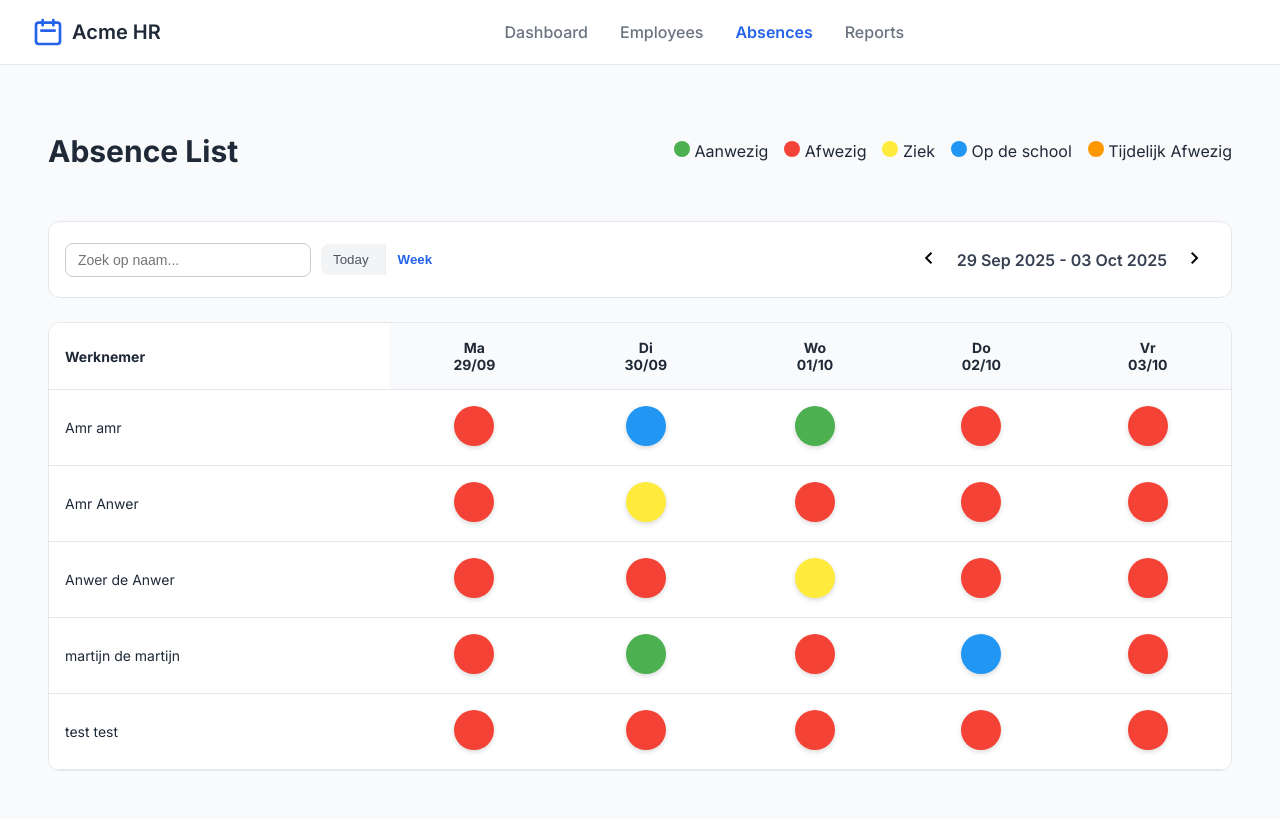
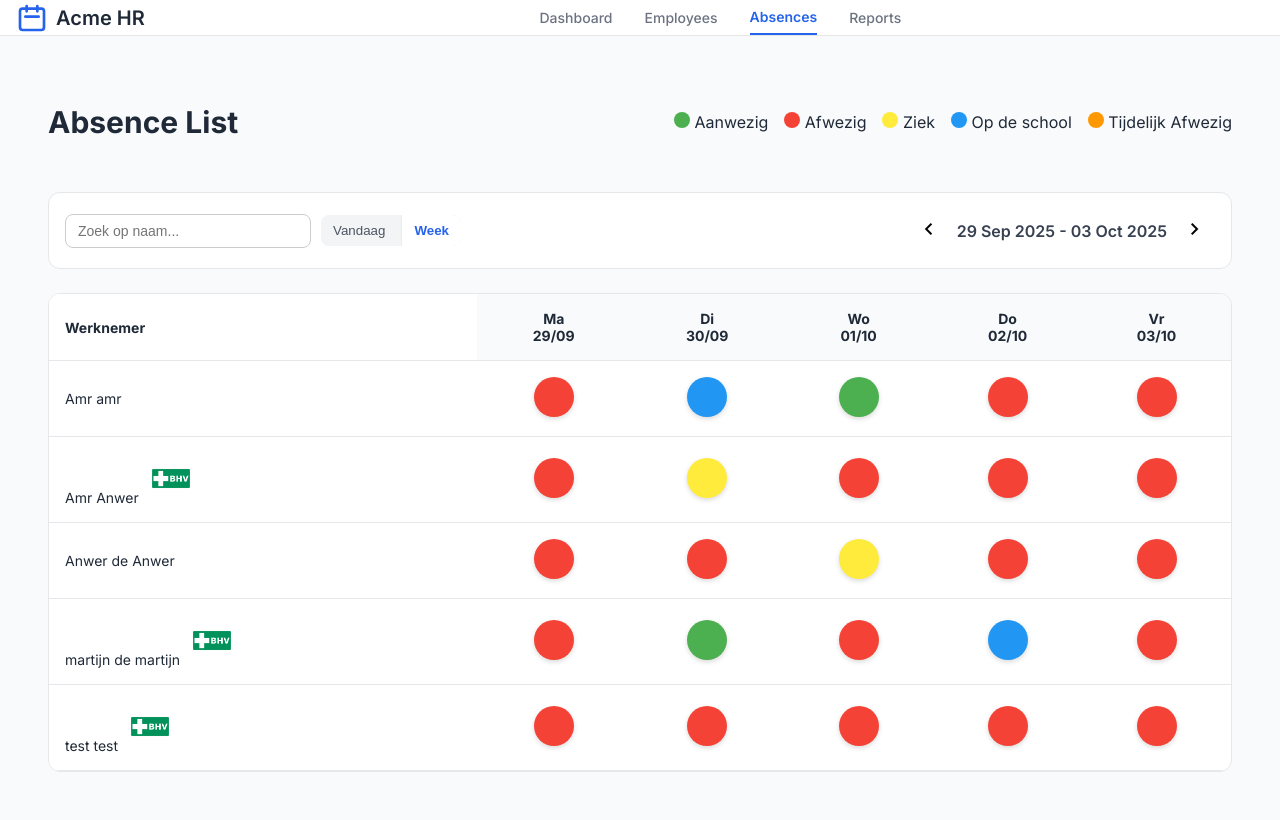
Before and after one commit to safouane070/technolab-dashboard, a PHP site: page /week.php in a window 1280 px wide. Before the commit the page ends 771 px from the top, so only its background shows below. Run offline with PHP 8.4, Linux system fonts and the light colour scheme; data comes from the database, SQL or seed files in the repository.

Commit message:
de bhv logo toe gevoeged

```diff
--- a/css/nav.css
+++ b/css/nav.css
@@ -43,9 +43,10 @@ body {
 }
 
 .logo-icon {
-  width: 10rem;
-  height: 2rem;
+  width: 40px;
+  height: 50px;
   object-fit: contain;
+
 }
 
 /* Navigation */
--- a/dagplanning.php
+++ b/dagplanning.php
@@ -33,7 +33,7 @@ if (isset($_GET['delete'])) {
     $stmt->execute([':id' => $id]);
 }
 
-$stmt = $db->query("SELECT id, voornaam, tussenvoegsel, achternaam, status
+$stmt = $db->query("SELECT id, voornaam, tussenvoegsel, achternaam, status , BHV
                     FROM werknemers
                     ORDER BY achternaam ASC, voornaam ASC");
 $werknemers = $stmt->fetchAll(PDO::FETCH_ASSOC);
@@ -118,7 +118,9 @@ $werknemers = $stmt->fetchAll(PDO::FETCH_ASSOC);
                     };
                 ?>
                     <tr class="<?= $statusClass ?>">
-                        <td><?= ($w['voornaam'].' '.($w['tussenvoegsel']?$w['tussenvoegsel'].' ':'').$w['achternaam']) ?></td>
+                        <td><?= ($w['voornaam'].' '.($w['tussenvoegsel']?$w['tussenvoegsel'].' ':'').$w['achternaam']) ?>   <span class="bhv <?= $w['BHV'] ? 'bhv-BHV' : 'bhv-BHV' ?>">
+                        <?= $w['BHV'] ? '  <img src="image/BHV.png" alt="Technolab Logo" class="logo-icon">' : '' ?>
+                            </span></td>
                         <td><?= $w['status']=='Aanwezig'?'Technolab':'Unknown' ?></td>
                         <td>
                             <form method="post" action="">
--- a/week.php
+++ b/week.php
@@ -35,7 +35,7 @@ if ($_SERVER['REQUEST_METHOD'] === 'POST' && isset($_POST['id'], $_POST['dag'],
 }
 
 // Werknemers ophalen
-$stmt = $db->query("SELECT * FROM werknemers ORDER BY achternaam ASC, voornaam ASC");
+$stmt = $db->query("SELECT * FROM werknemers ORDER BY achternaam ASC, voornaam ASC, BHV");
 $werknemers = $stmt->fetchAll(PDO::FETCH_ASSOC);
 
 // Weekdagen
@@ -57,6 +57,7 @@ $weekDays = [
     <link href="https://fonts.googleapis.com/css2?family=Material+Symbols+Outlined" rel="stylesheet" />
     <link rel="stylesheet" href="css/style.css" />
     <link rel="stylesheet" href="css/week.css" />
+    <link rel="stylesheet" href="css/nav.css" />
 </head>
 <body>
 <div class="app">
@@ -104,7 +105,7 @@ $weekDays = [
 
                 <!-- Today / Week knoppen -->
                 <div class="range-buttons" style="display: flex; gap: 5px;">
-                    <a href="dagplanning.php"><button class="toggle">Today</button></a>
+                    <a href="dagplanning.php"><button class="toggle">Vandaag</button></a>
                     <button class="active">Week</button>
                 </div>
             </div>
@@ -137,7 +138,10 @@ $weekDays = [
                     $weekStatussen = $stmt->fetchAll(PDO::FETCH_KEY_PAIR);
                     ?>
                     <tr>
-                        <td class="werknemer-naam"><?= $w['voornaam'].' '.($w['tussenvoegsel'] ? $w['tussenvoegsel'].' ' : '').$w['achternaam'] ?></td>
+                        <td><?= ($w['voornaam'].' '.($w['tussenvoegsel']?$w['tussenvoegsel'].' ':'').$w['achternaam']) ?>
+                            <span class="bhv <?= $w['BHV'] ? 'bhv-BHV' : 'bhv-BHV' ?>">
+                        <?= $w['BHV'] ? '  <img src="image/BHV.png" alt="Technolab Logo" class="logo-icon">' : '' ?>
+                            </span></td>
                         <?php foreach ($weekDays as $dayName => $info): ?>
                             <?php
                             $col = $info['col'];
```
Also changed, not shown: details.php (+6 -6 lines), image/BHV.png (added), image/img.png (added).
